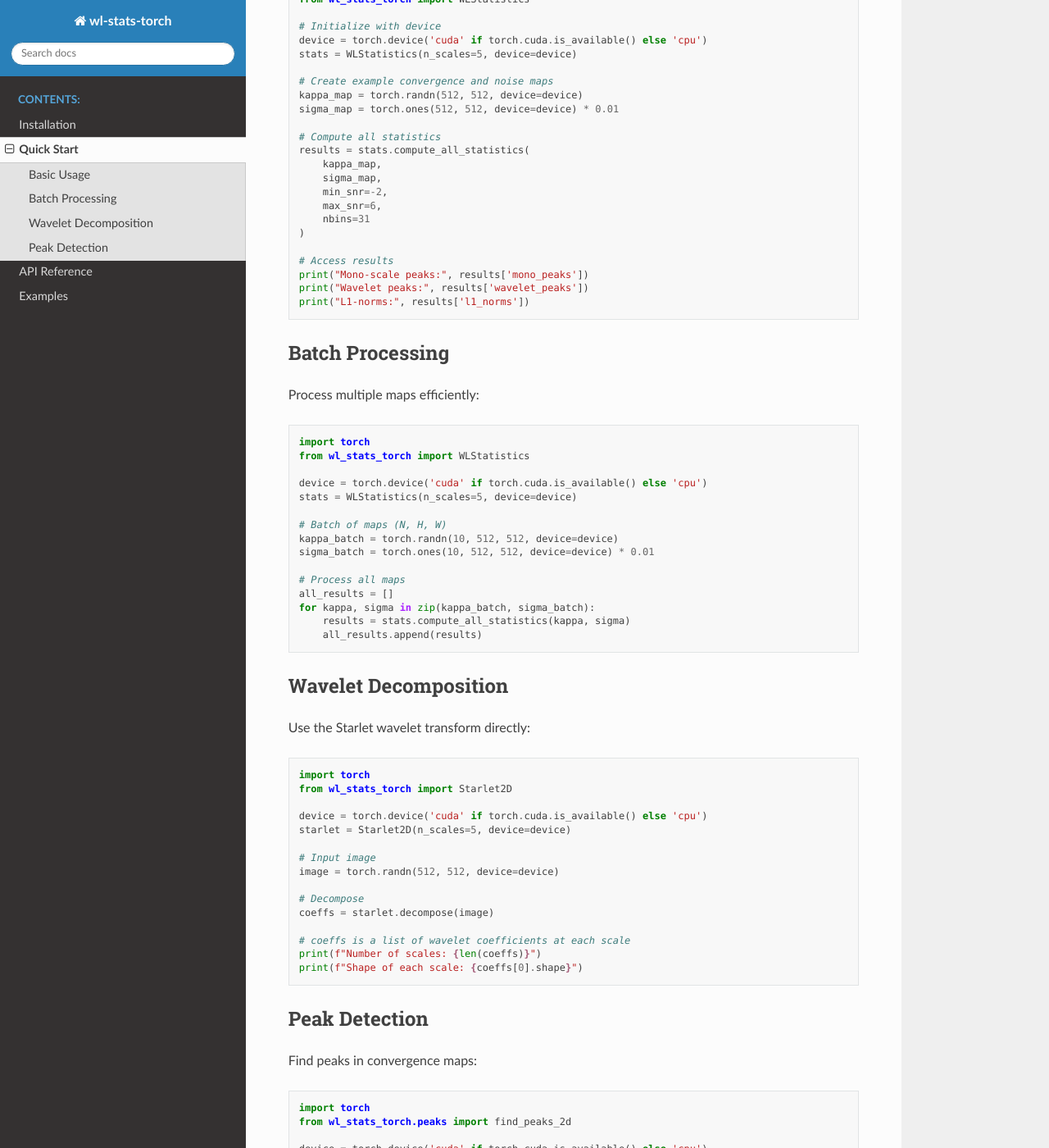
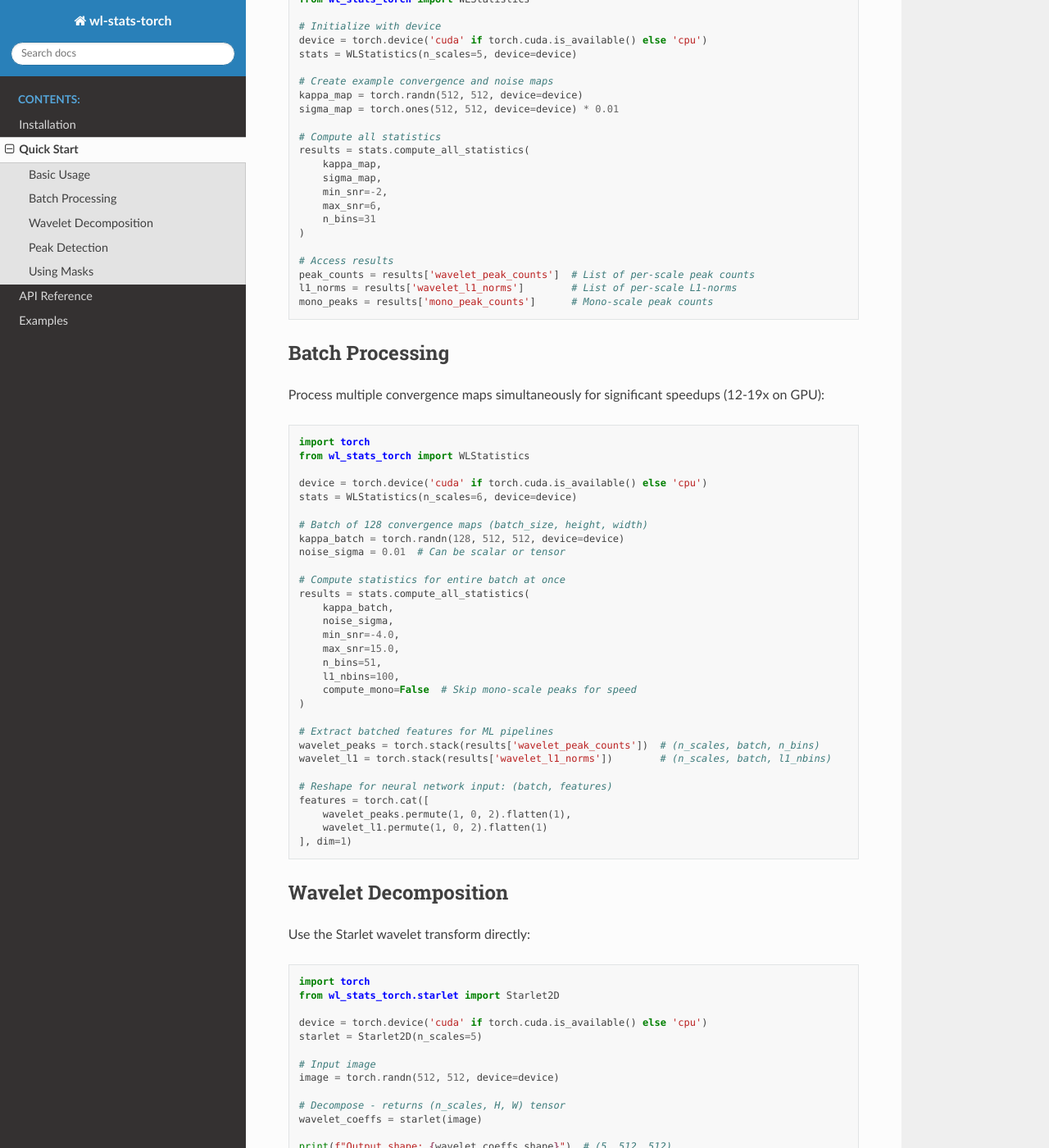
Before and after one commit to AndreasTersenov/wl_stats_torch, a Sphinx documentation site: the page built from docs/quickstart.rst, in a window 1280 px wide and 1400 px high, scrolled down 303 px. Shown: the whole window at 82% size. Built offline with Sphinx 7.4.7 and the Read the Docs theme 3.1.0, drawn with Linux system fonts in a browser that asks for light colours; some of the changed text lies outside the part shown.

Commit message:
updated docs

```diff
--- a/docs/conf.py
+++ b/docs/conf.py
@@ -8,7 +8,7 @@ sys.path.insert(0, os.path.abspath(".."))
 # -- Project information -----------------------------------------------------
 
 project = "wl-stats-torch"
-copyright = "2025, Andreas Tersenov"
+copyright = "2025-2026, Andreas Tersenov"
 author = "Andreas Tersenov"
 release = "0.1.0"
 
--- a/docs/quickstart.rst
+++ b/docs/quickstart.rst
@@ -25,18 +25,18 @@ Here's a simple example to compute all summary statistics:
        sigma_map,
        min_snr=-2,
        max_snr=6,
-       nbins=31
+       n_bins=31
    )
 
    # Access results
-   print("Mono-scale peaks:", results['mono_peaks'])
-   print("Wavelet peaks:", results['wavelet_peaks'])
-   print("L1-norms:", results['l1_norms'])
+   peak_counts = results['wavelet_peak_counts']  # List of per-scale peak counts
+   l1_norms = results['wavelet_l1_norms']        # List of per-scale L1-norms
+   mono_peaks = results['mono_peak_counts']      # Mono-scale peak counts
 
 Batch Processing
 ----------------
 
-Process multiple maps efficiently:
+Process multiple convergence maps simultaneously for significant speedups (12-19x on GPU):
 
 .. code-block:: python
 
@@ -44,17 +44,32 @@ Process multiple maps efficiently:
    from wl_stats_torch import WLStatistics
 
    device = torch.device('cuda' if torch.cuda.is_available() else 'cpu')
-   stats = WLStatistics(n_scales=5, device=device)
+   stats = WLStatistics(n_scales=6, device=device)
 
-   # Batch of maps (N, H, W)
-   kappa_batch = torch.randn(10, 512, 512, device=device)
-   sigma_batch = torch.ones(10, 512, 512, device=device) * 0.01
+   # Batch of 128 convergence maps (batch_size, height, width)
+   kappa_batch = torch.randn(128, 512, 512, device=device)
+   noise_sigma = 0.01  # Can be scalar or tensor
 
-   # Process all maps
-   all_results = []
-   for kappa, sigma in zip(kappa_batch, sigma_batch):
-       results = stats.compute_all_statistics(kappa, sigma)
-       all_results.append(results)
+   # Compute statistics for entire batch at once
+   results = stats.compute_all_statistics(
+       kappa_batch,
+       noise_sigma,
+       min_snr=-4.0,
+       max_snr=15.0,
+       n_bins=51,
+       l1_nbins=100,
+       compute_mono=False  # Skip mono-scale peaks for speed
+   )
+
+   # Extract batched features for ML pipelines
+   wavelet_peaks = torch.stack(results['wavelet_peak_counts'])  # (n_scales, batch, n_bins)
+   wavelet_l1 = torch.stack(results['wavelet_l1_norms'])        # (n_scales, batch, l1_nbins)
+
+   # Reshape for neural network input: (batch, features)
+   features = torch.cat([
+       wavelet_peaks.permute(1, 0, 2).flatten(1),
+       wavelet_l1.permute(1, 0, 2).flatten(1)
+   ], dim=1)
 
 Wavelet Decomposition
 ---------------------
@@ -64,20 +79,18 @@ Use the Starlet wavelet transform directly:
 .. code-block:: python
 
    import torch
-   from wl_stats_torch import Starlet2D
+   from wl_stats_torch.starlet import Starlet2D
 
    device = torch.device('cuda' if torch.cuda.is_available() else 'cpu')
-   starlet = Starlet2D(n_scales=5, device=device)
+   starlet = Starlet2D(n_scales=5)
 
    # Input image
    image = torch.randn(512, 512, device=device)
 
-   # Decompose
-   coeffs = starlet.decompose(image)
+   # Decompose - returns (n_scales, H, W) tensor
+   wavelet_coeffs = starlet(image)
 
-   # coeffs is a list of wavelet coefficients at each scale
-   print(f"Number of scales: {len(coeffs)}")
-   print(f"Shape of each scale: {coeffs[0].shape}")
+   print(f"Output shape: {wavelet_coeffs.shape}")  # (5, 512, 512)
 
 Peak Detection
 --------------
@@ -95,7 +108,33 @@ Find peaks in convergence maps:
    kappa_map = torch.randn(512, 512, device=device)
 
    # Find peaks above threshold
-   positions, heights = find_peaks_2d(kappa_map, threshold=3.0, ordered=True)
+   positions, heights = find_peaks_2d(kappa_map, threshold=3.0)
 
-   print(f"Found {len(positions)} peaks")
-   print(f"Peak heights: {heights}")
+   print(f"Found {len(heights)} peaks")
+
+Using Masks
+-----------
+
+Apply masks to exclude regions from analysis:
+
+.. code-block:: python
+
+   import torch
+   from wl_stats_torch import WLStatistics
+
+   device = torch.device('cuda' if torch.cuda.is_available() else 'cpu')
+   stats = WLStatistics(n_scales=5, device=device)
+
+   kappa_map = torch.randn(512, 512, device=device)
+   sigma_map = torch.ones(512, 512, device=device) * 0.01
+
+   # Create mask (1 = valid, 0 = masked)
+   mask = torch.ones(512, 512, device=device)
+   mask[:50, :] = 0  # Mask top 50 rows
+   mask[-50:, :] = 0  # Mask bottom 50 rows
+
+   results = stats.compute_all_statistics(
+       kappa_map,
+       sigma_map,
+       mask=mask
+   )
```
Also changed, not shown: README.md (+1 -1 lines), docs/examples.rst (+41 -13 lines), docs/index.rst (+40 -14 lines), docs/installation.rst (+59 -3 lines).
